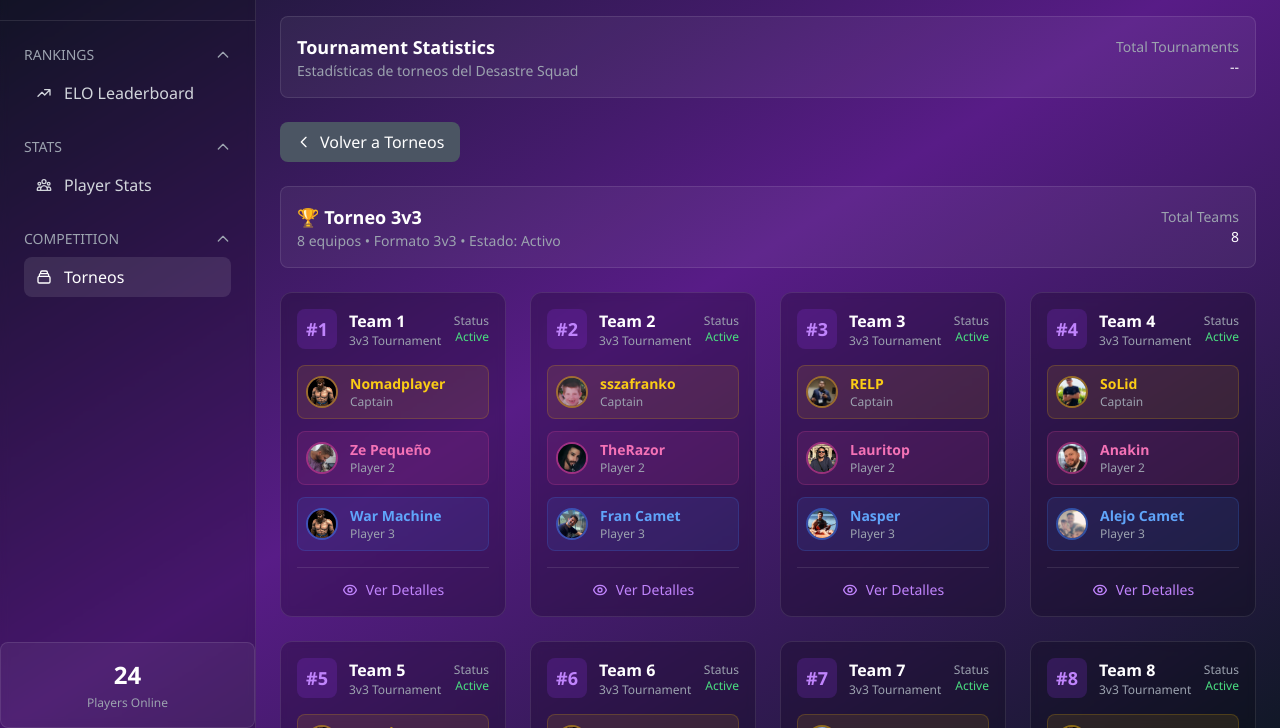
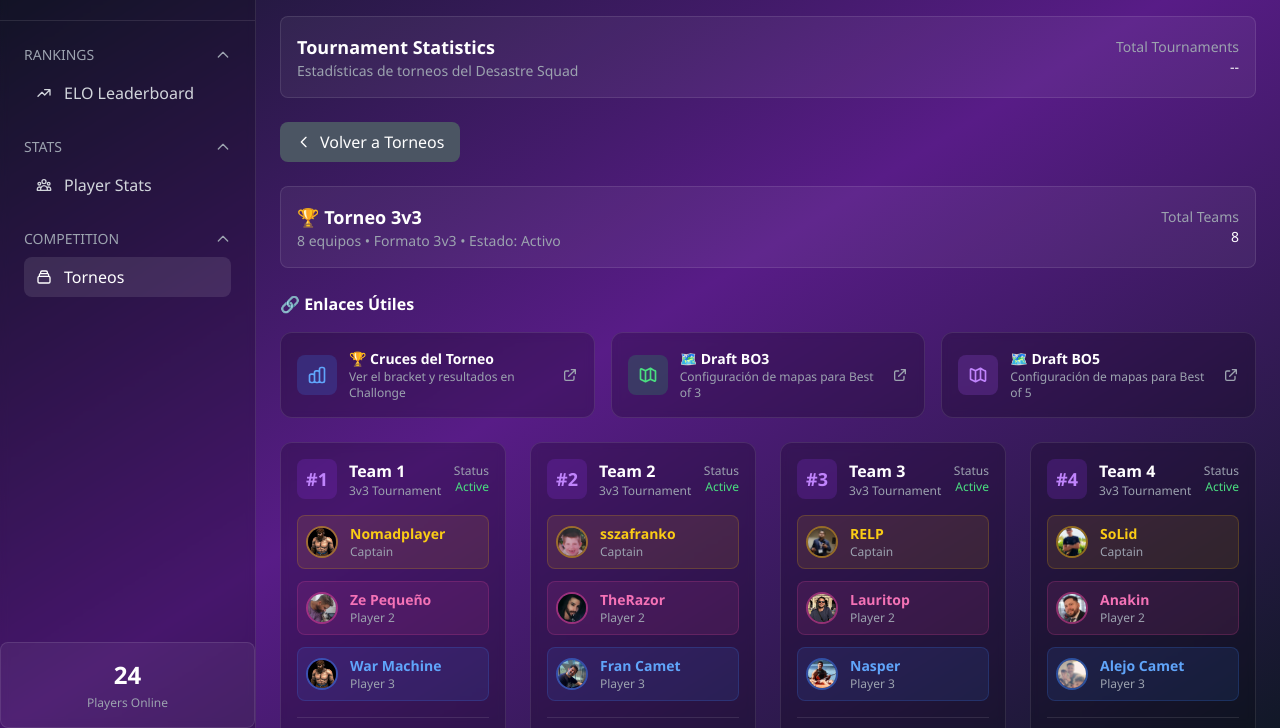
Before and after one commit to SantiSosaMontiel/desastre-squad, a website: page tournaments.html in a window 1280 px wide. Both pictures are taken after a click on the element 768 px from the left and 275 px from the top of the page. Shown: the part 72-800 px from the top of the page. Drawn offline with Linux system fonts and the light colour scheme; files whose address does not match are found by name.

Commit message:
add links

```diff
--- a/tournaments.html
+++ b/tournaments.html
@@ -196,6 +196,14 @@
                             </div>
                         </div>
 
+                        <!-- Tournament Links -->
+                        <div class="mb-6">
+                            <h3 class="text-md font-semibold text-white mb-4">🔗 Enlaces Útiles</h3>
+                            <div id="tournament-links" class="grid grid-cols-1 md:grid-cols-3 gap-4">
+                                <!-- Tournament links will be generated here -->
+                            </div>
+                        </div>
+
                         <!-- Teams Grid -->
                         <div id="teams-grid" class="grid grid-cols-1 md:grid-cols-2 lg:grid-cols-3 xl:grid-cols-4 gap-6">
                             <!-- Team cards will be generated here -->
@@ -366,6 +374,9 @@
             // Display teams
             displayTeams();
 
+            // Display tournament links
+            displayTournamentLinks();
+
             // Show tournament details, hide tournaments list
             tournamentsListElement.classList.add('hidden');
             tournamentDetailsElement.classList.remove('hidden');
@@ -392,6 +403,66 @@
         function showTeamDetails(tournamentId, teamId) {
             console.log('Showing team details for tournament:', tournamentId, 'team:', teamId);
             window.location.href = `team-details.html?tournament=${tournamentId}&team=${teamId}`;
+        }
+
+        // Display tournament links
+        function displayTournamentLinks() {
+            console.log('Displaying tournament links...');
+            const linksContainer = document.getElementById('tournament-links');
+
+            if (!linksContainer) {
+                console.error('Could not find tournament-links element');
+                return;
+            }
+
+            const links = [
+                {
+                    name: '🏆 Cruces del Torneo',
+                    description: 'Ver el bracket y resultados en Challonge',
+                    url: 'https://challonge.com/es/x685du4w',
+                    icon: 'M9 19v-6a2 2 0 00-2-2H5a2 2 0 00-2 2v6a2 2 0 002 2h2a2 2 0 002-2zm0 0V9a2 2 0 012-2h2a2 2 0 012 2v10m-6 0a2 2 0 002 2h2a2 2 0 002-2m0 0V5a2 2 0 012-2h2a2 2 0 012 2v14a2 2 0 01-2 2h-2a2 2 0 01-2-2z',
+                    color: 'bg-blue-500/20 text-blue-400'
+                },
+                {
+                    name: '🗺️ Draft BO3',
+                    description: 'Configuración de mapas para Best of 3',
+                    url: 'https://aoe2cm.net/preset/CXTlX',
+                    icon: 'M9 20l-5.447-2.724A1 1 0 013 16.382V5.618a1 1 0 011.447-.894L9 7m0 13l6-3m-6 3V7m6 10l4.553 2.276A1 1 0 0021 18.382V7.618a1 1 0 00-1.447-.894L15 4m0 13V4m0 0L9 7',
+                    color: 'bg-green-500/20 text-green-400'
+                },
+                {
+                    name: '🗺️ Draft BO5',
+                    description: 'Configuración de mapas para Best of 5',
+                    url: 'https://aoe2cm.net/preset/pSMEc',
+                    icon: 'M9 20l-5.447-2.724A1 1 0 013 16.382V5.618a1 1 0 011.447-.894L9 7m0 13l6-3m-6 3V7m6 10l4.553 2.276A1 1 0 0021 18.382V7.618a1 1 0 00-1.447-.894L15 4m0 13V4m0 0L9 7',
+                    color: 'bg-purple-500/20 text-purple-400'
+                }
+            ];
+
+            const linksHTML = links.map(link => `
+                <a href="${link.url}" target="_blank" rel="noopener noreferrer" class="bg-black/20 backdrop-blur-sm rounded-xl border border-white/10 overflow-hidden hover:scale-105 transition-all duration-300 hover:border-white/30">
+                    <div class="p-4">
+                        <div class="flex items-center gap-3">
+                            <div class="w-10 h-10 ${link.color} rounded-lg flex items-center justify-center">
+                                <svg class="w-5 h-5" fill="none" stroke="currentColor" viewBox="0 0 24 24">
+                                    <path stroke-linecap="round" stroke-linejoin="round" stroke-width="2" d="${link.icon}"></path>
+                                </svg>
+                            </div>
+                            <div class="flex-1">
+                                <h4 class="text-sm font-semibold text-white">${link.name}</h4>
+                                <p class="text-xs text-gray-400">${link.description}</p>
+                            </div>
+                            <div class="text-gray-400">
+                                <svg class="w-4 h-4" fill="none" stroke="currentColor" viewBox="0 0 24 24">
+                                    <path stroke-linecap="round" stroke-linejoin="round" stroke-width="2" d="M10 6H6a2 2 0 00-2 2v10a2 2 0 002 2h10a2 2 0 002-2v-4M14 4h6m0 0v6m0-6L10 14"></path>
+                                </svg>
+                            </div>
+                        </div>
+                    </div>
+                </a>
+            `).join('');
+
+            linksContainer.innerHTML = linksHTML;
         }
 
         // Display teams
```
Also changed, not shown: styles.css.
